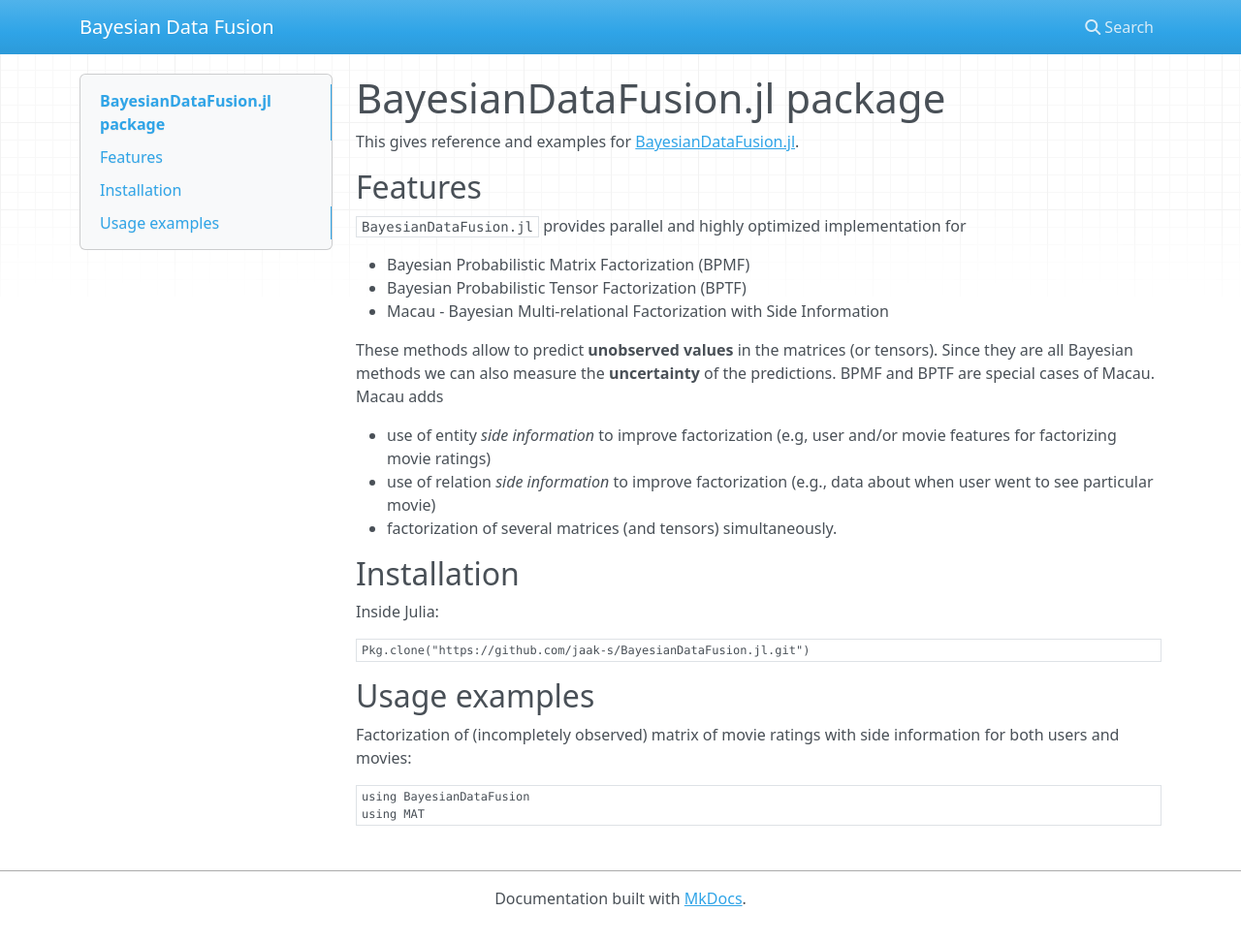
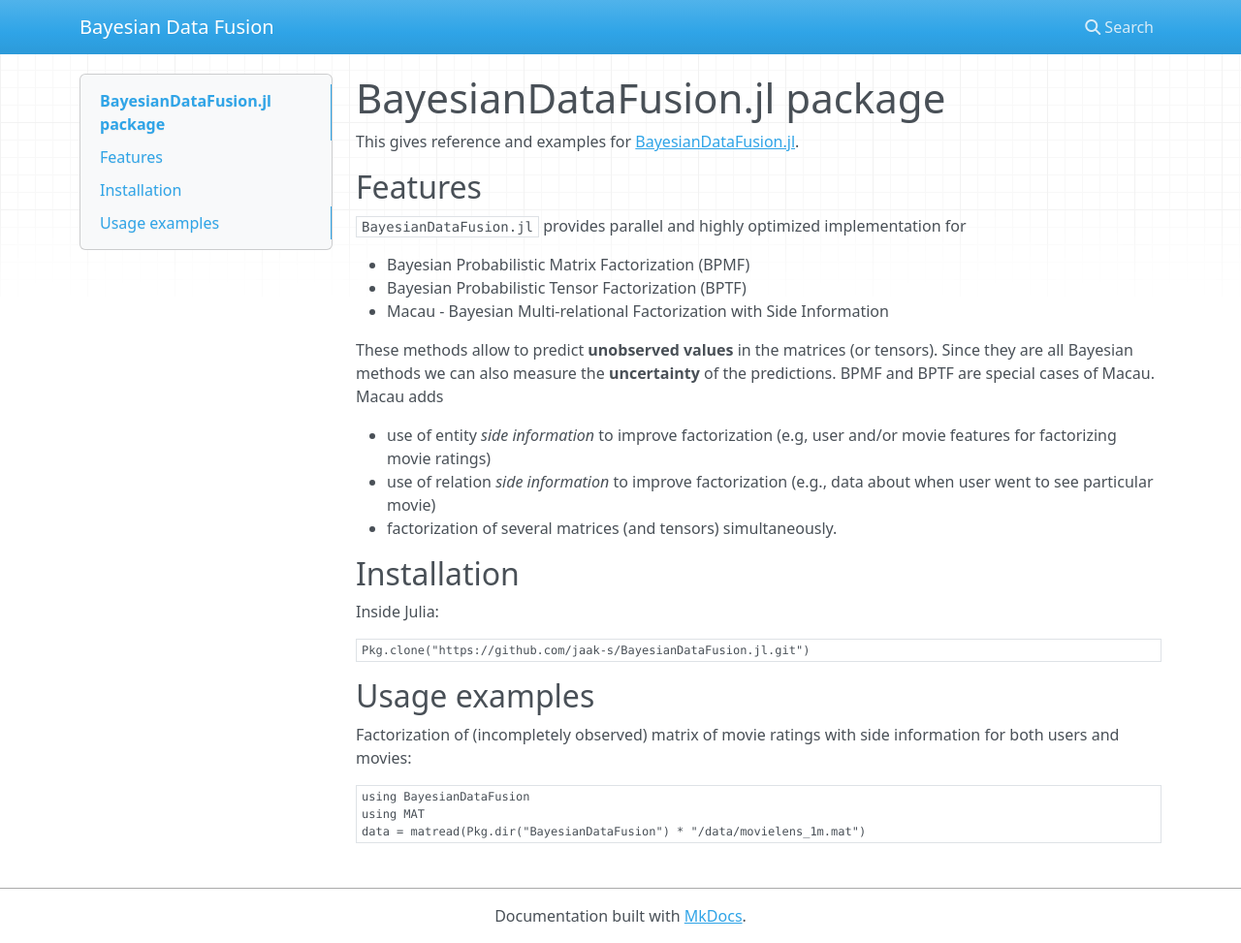
Before and after one commit to jaak-s/BayesianDataFusion.jl, an MkDocs documentation site: the page built from docs/index.md, in a window 1280 px wide and 973 px high. Shown: the whole window at 97% size. Built offline with MkDocs 1.6.1, drawn with Linux system fonts in a browser that asks for light colours; nearby versions of some CDN libraries.

Commit message:
movielens dataset

````diff
--- a/docs/index.md
+++ b/docs/index.md
@@ -26,4 +26,5 @@
 ```julia
 using BayesianDataFusion
 using MAT
+data = matread(Pkg.dir("BayesianDataFusion") * "/data/movielens_1m.mat")
 ```
````
Also changed, not shown: 1 other file.
